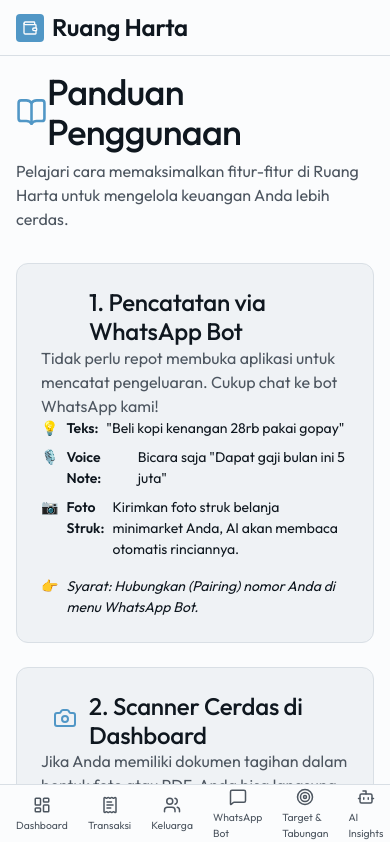
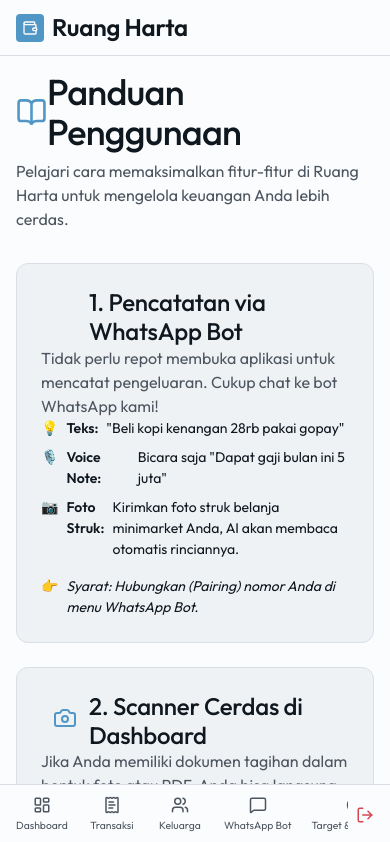
Before and after one commit to Upiiqu/ruang-harta, a Next.js app: page /panduan in a window 390 px wide. Shown: the top 842 px of the page. Built offline with nearby package versions, Linux system fonts and the light colour scheme.

Commit message:
style: fix navigation menu overflow on portrait and desktop

```diff
--- a/src/app/globals.css
+++ b/src/app/globals.css
@@ -163,6 +163,7 @@
   background-color: var(--color-paper);
   display: flex;
   flex-direction: column;
+  overflow-y: auto;
 }
 
 .workbench-main {
@@ -256,8 +257,15 @@
   .workbench-nav .flex-col {
     flex-direction: row;
     width: 100%;
-    justify-content: space-around;
+    justify-content: flex-start;
     align-items: center;
+    overflow-x: auto;
+    scrollbar-width: none;
+    -ms-overflow-style: none;
+  }
+
+  .workbench-nav .flex-col::-webkit-scrollbar {
+    display: none;
   }
 
   .workbench-nav .nav-item,
@@ -267,6 +275,8 @@
     flex-direction: column;
     justify-content: center;
     background-color: transparent !important;
+    flex-shrink: 0;
+    min-width: 64px;
   }
 
   .workbench-nav .nav-item span,
```
